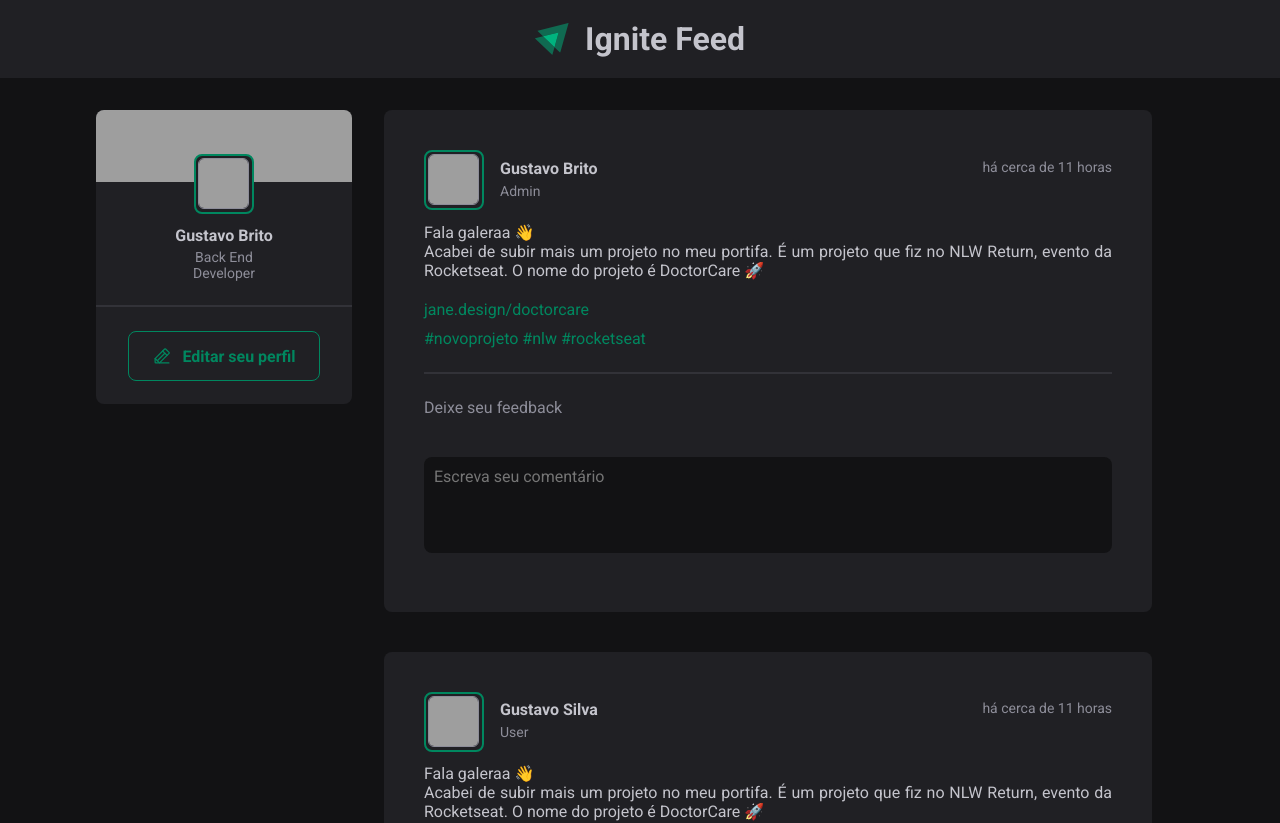
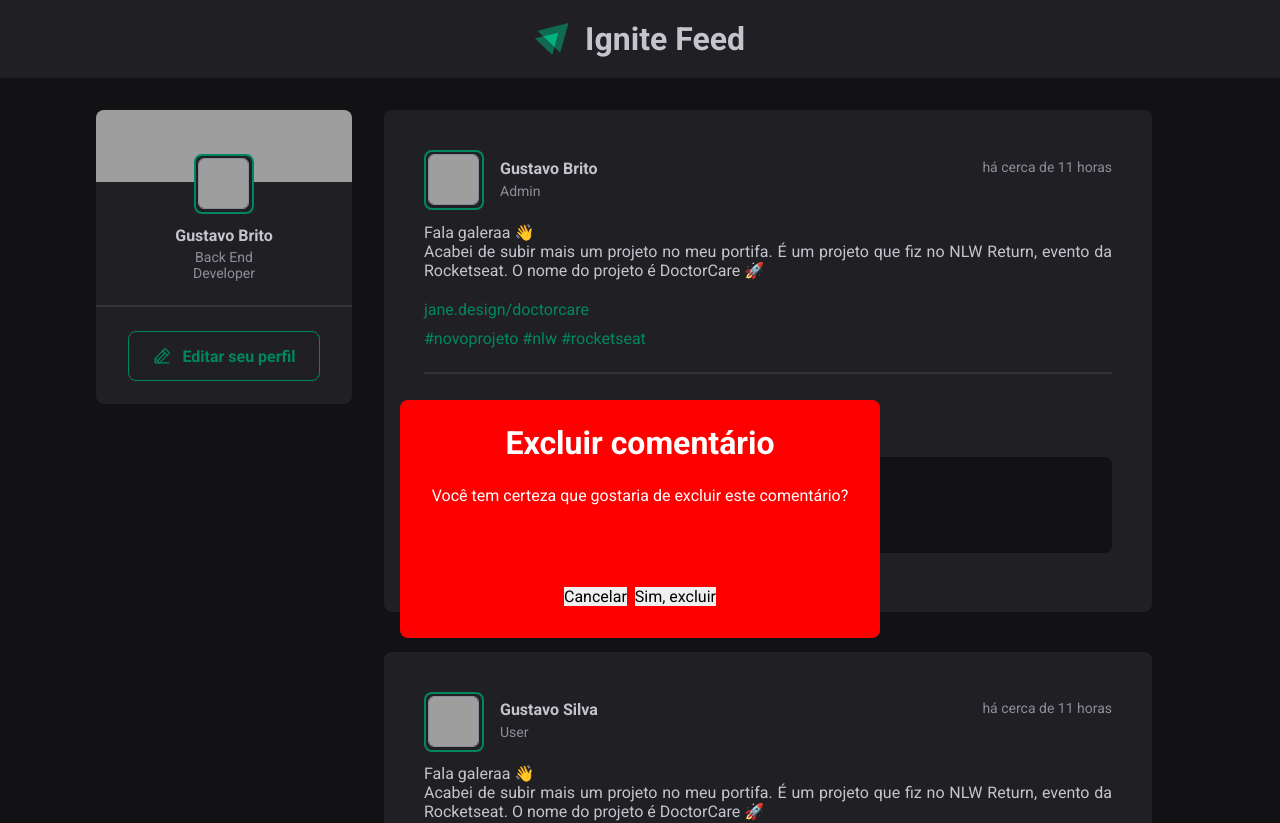
Before and after one commit to Rocket-Seat-Projects/React-Course, a React (Vite) app: page / in a window 1280 px wide. Shown: the top 823 px of the page. Built offline with nearby package versions, Linux system fonts and the light colour scheme; grey boxes are pictures that could not be loaded.

Commit message:
Implemetação modal para mesagens de excluir comentario

```diff
--- a/src/App.jsx
+++ b/src/App.jsx
@@ -48,7 +48,15 @@ function App() {
     },
   ];
   return (
-    <div>
+    <div className={styles.app}>
+      <dialog>
+        <h1>Excluir comentário</h1>
+        <p>Você tem certeza que gostaria de excluir este comentário?</p>
+        <div className={styles.buttonDialog}>
+          <button className={styles.cancelButton}>Cancelar</button>
+          <button className={styles.excludeButton}>Sim, excluir</button>
+        </div>
+      </dialog>
       <Header />
       <div className={styles.wrapper}>
         <aside className={styles.sideBar}>
--- a/src/App.module.css
+++ b/src/App.module.css
@@ -16,19 +16,54 @@
   border-radius: 0.5rem;
 }
 
-@media(max-width: 768px){
+dialog {
+  display: flex;
+  flex-direction: column;
+  margin: auto;
+  top: 50dvh;
+  background-color: red;
+  color: var(--white);
+  gap: 1.5rem;
+  align-items: center;
+  border-radius: 0.5rem;
+  height: 14.875rem;
+}
+dialog h1 {
+  margin-top: 1.5rem;
+}
+
+dialog p {
+  text-align: justify;
+  margin-left: 2rem;
+  margin-right: 2rem;
+}
+
+.buttonDialog {
+  display: flex;
+  flex-direction: row;
+  margin: auto;
+  gap: 0.5rem;
+  justify-content: center;
+  margin-bottom: 2rem;
+}
+
+/* .cancelButton{
+} */
+
+@media (max-width: 768px) {
   /* Colocando o font size nas resoluções em mobile reajusta os TODOS os tamanhos para o celular */
-  html{
+  html {
     font-size: 87.5%;
   }
 
-  .wrapper{
-    grid-template-areas: "sideBar"
-    "timeLine"
-    "timeLine";
+  .wrapper {
+    grid-template-areas:
+      "sideBar"
+      "timeLine"
+      "timeLine";
   }
 
-  .sideBar{
+  .sideBar {
     grid-area: sideBar;
     width: auto;
   }
--- a/src/components/Posts/Posts.jsx
+++ b/src/components/Posts/Posts.jsx
@@ -37,15 +37,15 @@ export let Posts = ({ author, content, role, publishedAt }) => {
   // O set content of text area acima está retornando o valor de content of text area para string vazia. esse valor está sendo jogado no text area.
 
   const deleteComment = (boxCommentToDelete) => {
-    /* console.log(boxCommentToDelete); */
-    const newArrayOfComments = comments.filter((comment) =>
-      comment != boxCommentToDelete
-    )
-    setComments([...newArrayOfComments, newArrayOfComments]);
-    console.log(comments);
-    /* console.log(newArrayOfComments); */
-    /* console.log(newArrayOfComments); */
-    /* setComments([...comments, ]) */
+
+    const newArrayOfComments = comments.filter(
+      (comment) => comment != boxCommentToDelete
+    );
+    if (newArrayOfComments.length == 0) {
+      setComments([]);
+    } else {
+      setComments(newArrayOfComments);
+    }
   };
 
   return (
@@ -113,7 +113,13 @@ export let Posts = ({ author, content, role, publishedAt }) => {
           </form>
         </footer>
         {comments.map((comment) => {
-          return <Comment key={content.content} content={comment} deleteComment={deleteComment} />
+          return (
+            <Comment
+              key={content.content}
+              content={comment}
+              deleteComment={deleteComment}
+            />
+          );
         })}
       </article>
     </>
```
